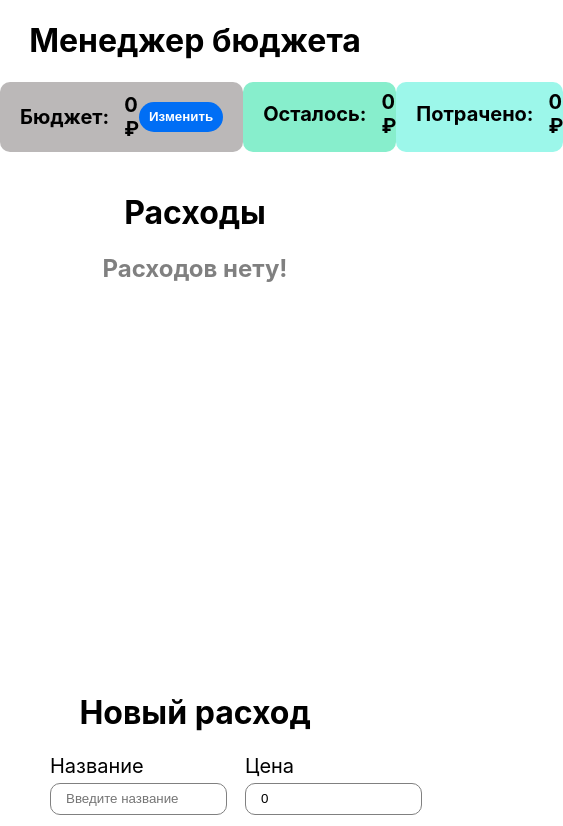
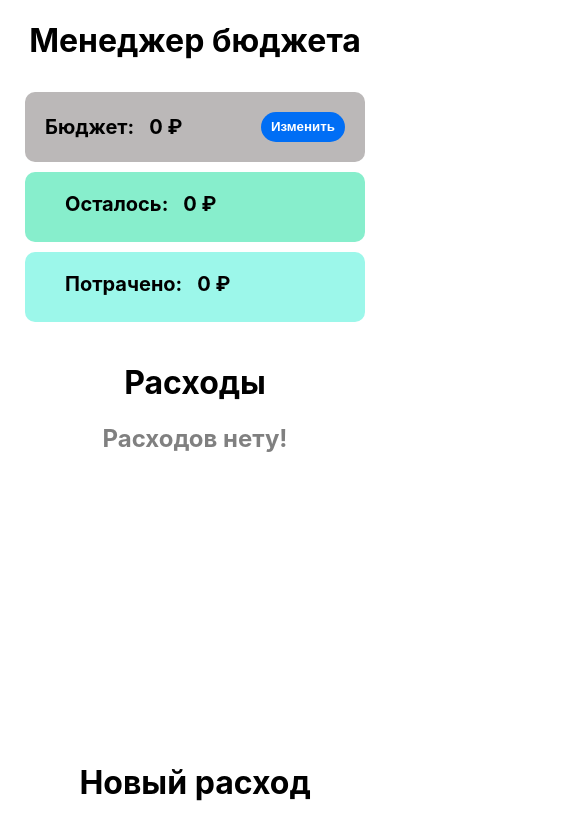
Before and after one commit to Xyanam/BudgetManagement, a React (Create React App) app: page / in a window 390 px wide. Shown: the top 826 px of the page, 563 px wide, since content can reach past the window. Built offline with nearby package versions, Linux system fonts and the light colour scheme.

Commit message:
responsive screen

```diff
--- a/src/components/BudgetBlock/Budget/Budget.module.css
+++ b/src/components/BudgetBlock/Budget/Budget.module.css
@@ -1,9 +1,10 @@
 .block {
-  max-width: 400px;
+  max-width: 300px;
   width: 100%;
   background-color: rgb(187, 184, 184);
   height: 70px;
   border-radius: 10px;
+  margin-top: 10px;
   display: flex;
   justify-content: space-between;
   padding: 0 20px;
--- a/src/components/BudgetBlock/BudgetBlock.module.css
+++ b/src/components/BudgetBlock/BudgetBlock.module.css
@@ -5,3 +5,11 @@
   display: flex;
   justify-content: space-evenly;
 }
+
+@media(max-width: 950px){
+  .container{
+    display: flex;
+    flex-direction: column;
+    align-items: center;
+  }
+}
--- a/src/components/BudgetBlock/Remaining/Remaining.module.css
+++ b/src/components/BudgetBlock/Remaining/Remaining.module.css
@@ -1,9 +1,11 @@
 .block {
-  max-width: 400px;
+  max-width: 300px;
   width: 100%;
   background-color: rgb(135, 238, 204);
   height: 70px;
   border-radius: 10px;
+  padding: 0 20px;
+  margin-top: 10px;
 }
 .remaining {
   display: flex;
--- a/src/components/BudgetBlock/Spent/Spent.module.css
+++ b/src/components/BudgetBlock/Spent/Spent.module.css
@@ -1,9 +1,11 @@
 .block {
-  max-width: 400px;
+  max-width: 300px;
   width: 100%;
   background-color: rgb(156, 247, 234);
   height: 70px;
   border-radius: 10px;
+  padding: 0 20px;
+  margin-top: 10px;
 }
 .spent {
   display: flex;
--- a/src/components/Expenses/Expenses.module.css
+++ b/src/components/Expenses/Expenses.module.css
@@ -9,3 +9,9 @@
 .container h1 {
   text-align: center;
 }
+
+@media(max-width: 450px){
+  .container{
+    height: 400px;
+  }
+}
--- a/src/components/Expenses/ExpensesCard/ExpensesCard.module.css
+++ b/src/components/Expenses/ExpensesCard/ExpensesCard.module.css
@@ -1,6 +1,6 @@
 .card {
   max-width: 1200px;
-  width: 100%;
+  /* width: 100%; */
   border: 1px solid gray;
   border-bottom: none;
   border-radius: 30px;
@@ -39,7 +39,7 @@
 }
 .subContainer {
   max-width: 1150px;
-  width: 100%;
+  /* width: 100%; */
   border: 1px solid rgb(46, 46, 46);
   border-top: none;
   border-bottom: none;
@@ -67,3 +67,46 @@
   left: 88%;
   z-index: 20;
 }
+
+@media(max-width: 1050px){
+  .card{
+    max-width: 800px;
+  }
+  .delete{
+    left: 95%;
+  }
+  .arrow{
+    left: 80%;
+  }
+  .arrowActive{
+    left: 80%;
+  }
+  .subContainer{
+    max-width: 800px;
+  }
+}
+@media(max-width: 550px){
+  .delete{
+    left: 93%
+  }
+  .arrow{
+    left: 70%;
+  }
+  .arrowActive{
+    left: 70%;
+  }
+  .addSub{
+    font-size: 14px;
+  }
+  .card{
+    padding: 0 20px;
+  }
+}
+@media(max-width:400px){
+  .arrow{
+    left: 67%;
+  }
+  .arrowActive{
+    left: 67%;
+  }
+}
--- a/src/components/Expenses/ExpensesCard/ExpensesCard.tsx
+++ b/src/components/Expenses/ExpensesCard/ExpensesCard.tsx
@@ -45,7 +45,7 @@ const ExpensesCard: React.FC<ExpensesCardProps> = ({
             xmlns="http://www.w3.org/2000/svg"
             viewBox="0 0 129 129"
             xmlnsXlink="http://www.w3.org/1999/xlink"
-            enable-background="new 0 0 129 129"
+            enableBackground="new 0 0 129 129"
           >
             <g>
               <path d="m121.3,34.6c-1.6-1.6-4.2-1.6-5.8,0l-51,51.1-51.1-51.1c-1.6-1.6-4.2-1.6-5.8,0-1.6,1.6-1.6,4.2 0,5.8l53.9,53.9c0.8,0.8 1.8,1.2 2.9,1.2 1,0 2.1-0.4 2.9-1.2l53.9-53.9c1.7-1.6 1.7-4.2 0.1-5.8z" />
--- a/src/components/NewExpenses/FormExpenses/FormExpenses.module.css
+++ b/src/components/NewExpenses/FormExpenses/FormExpenses.module.css
@@ -44,3 +44,15 @@
   margin-left: 50px;
   margin-top: 20px;
 }
+
+@media(max-width: 550px){
+  .form{
+    flex-direction: column;
+  }
+  .formItem input{
+    max-width: 300px;
+  }
+  .formItem{
+    margin-left: 20px;
+  }
+}
--- a/src/components/NewExpenses/NewExpenses.module.css
+++ b/src/components/NewExpenses/NewExpenses.module.css
@@ -1,6 +1,12 @@
 .container {
   max-width: 1600px;
-  width: 100%;
+  /* width: 100%; */
   height: 200px;
   margin: 0 auto;
 }
+
+@media(max-width: 1050px){
+  .container{
+    max-width: 500px;
+  }
+}
```
